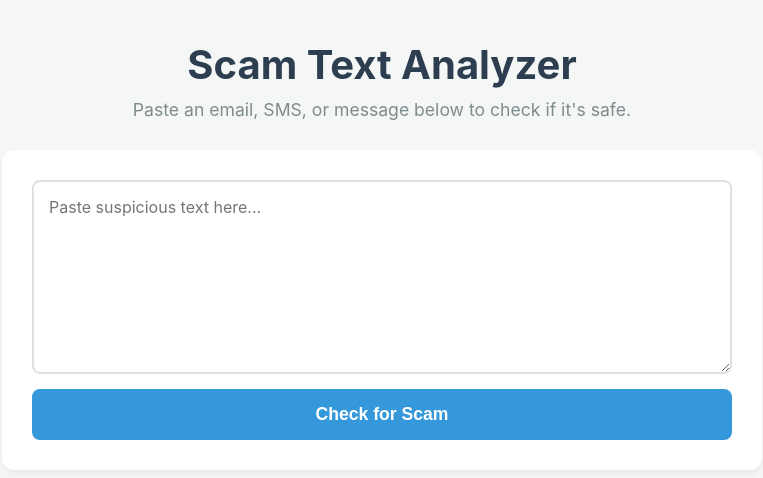
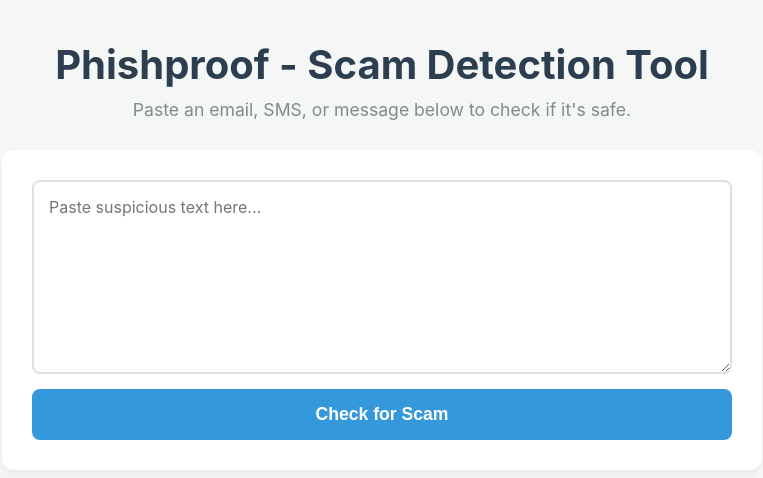
Before and after one commit to vijayakumarsahana16-san/phishproof, a React (Vite) app in the folder website/: page / in a window 1280 px wide. Shown: the top 478 px of the page, without its empty margins (258-1021 px from the left). Built offline with nearby package versions, Linux system fonts and the light colour scheme.

Commit message:
Fourth commit

```diff
--- a/website/index.html
+++ b/website/index.html
@@ -2,9 +2,8 @@
 <html lang="en">
   <head>
     <meta charset="UTF-8" />
-    <link rel="icon" type="image/svg+xml" href="/vite.svg" />
     <meta name="viewport" content="width=device-width, initial-scale=1.0" />
-    <title>website</title>
+    <title>Phishproof - Scam Detection Tool</title>
   </head>
   <body>
     <div id="root"></div>
--- a/website/src/App.jsx
+++ b/website/src/App.jsx
@@ -70,7 +70,7 @@
   return (
     <div className="app-container">
       <header className="header">
-        <h1>Scam Text Analyzer</h1>
+        <h1>Phishproof - Scam Detection Tool</h1>
         <p>Paste an email, SMS, or message below to check if it's safe.</p>
       </header>
 
```
Also changed, not shown: 1 other file (tests, documents, lock files or other folders).
